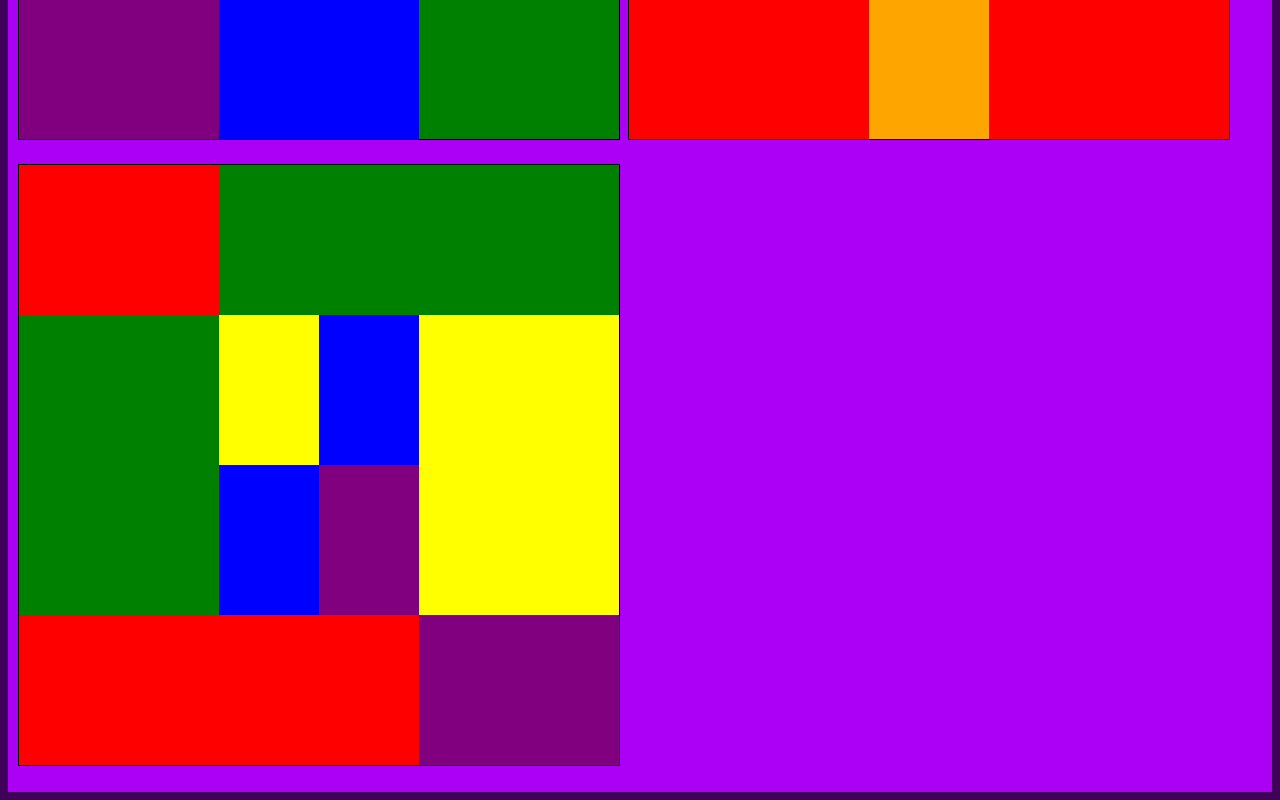
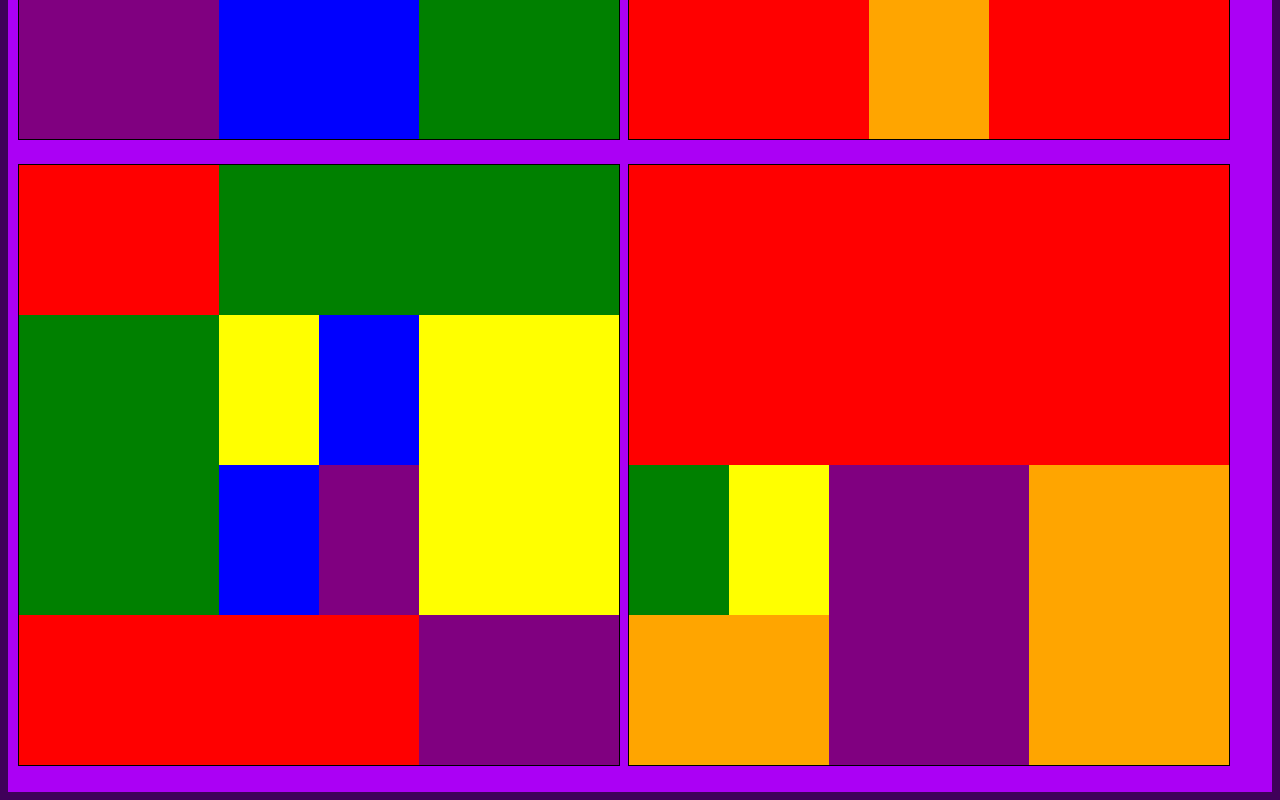
Before and after one commit to PLIUSAS/flexbox-task, a plain HTML site: page index.html in a window 1280 px wide. Shown: the part 1106-1906 px from the top of the page. Drawn offline with Linux system fonts and the light colour scheme.

Commit message:
pakeitimai

```diff
--- a/index.css
+++ b/index.css
@@ -124,3 +124,30 @@ flex-wrap: wrap;
 .task5 .smaller {
   height: 150px;
 }
+.task6x {
+  flex-direction: row;
+  flex-wrap: wrap;
+  align-self: baseline;
+}
+.task6 {
+  flex-direction: row;
+  flex-wrap: wrap;
+}
+.task6 .bigger {
+  height: 300px;
+  width: 600px;
+}
+.task6 .smaller {
+  height: 150px;
+  width: 100px;
+  align-self: baseline;
+}
+.task6 .medium {
+  height: 300px;
+  width: 200px;
+}
+.task6 .small {
+  height: 100px;
+  width: 200px;
+  align-self: baseline;
+}
--- a/index.html
+++ b/index.html
@@ -86,6 +86,21 @@
         <div class="child bg-purple smaller"></div>
         <div class="child bg-purple smaller"></div>
       </div>
+      <div class="container task6">
+        <div class="child bg-red bigger"></div>
+        <div class="child bg-green smaller"></div>
+        <div class="child bg-yellow smaller"></div>
+        <div class="child bg-purple smaller"></div>
+        <div class="child bg-purple smaller"></div>
+        <div class="child bg-orange smaller"></div>
+        <div class="child bg-orange smaller"></div>
+        <div class="child bg-orange smaller"></div>
+        <div class="child bg-orange smaller"></div>
+        <div class="child bg-purple smaller"></div>
+        <div class="child bg-purple smaller"></div>
+        <div class="child bg-orange smaller"></div>
+        <div class="child bg-orange smaller"></div>
+      </div>
     </nav>
   </body>
 </html>
```
